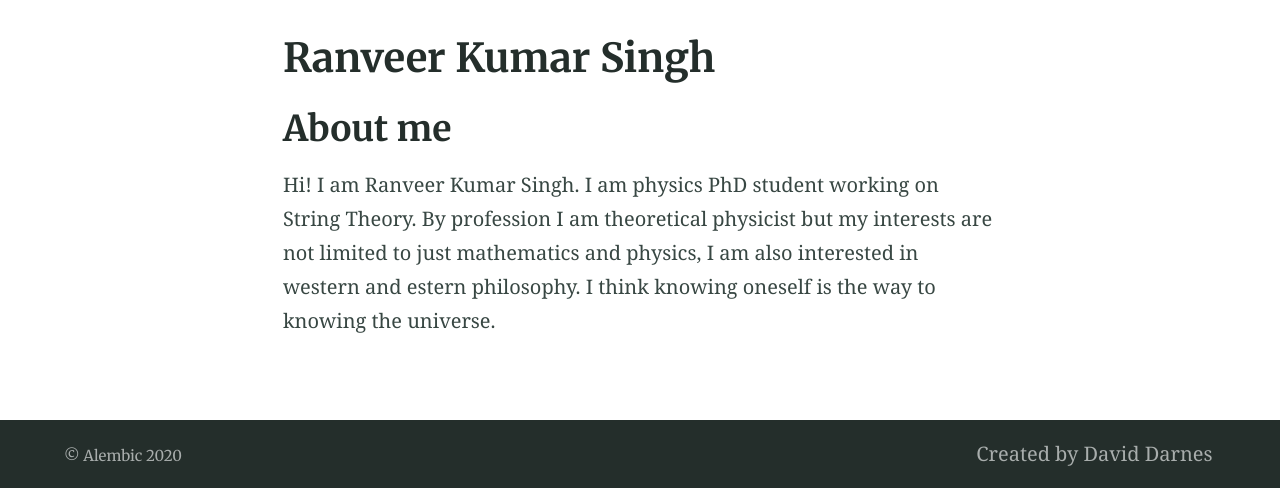
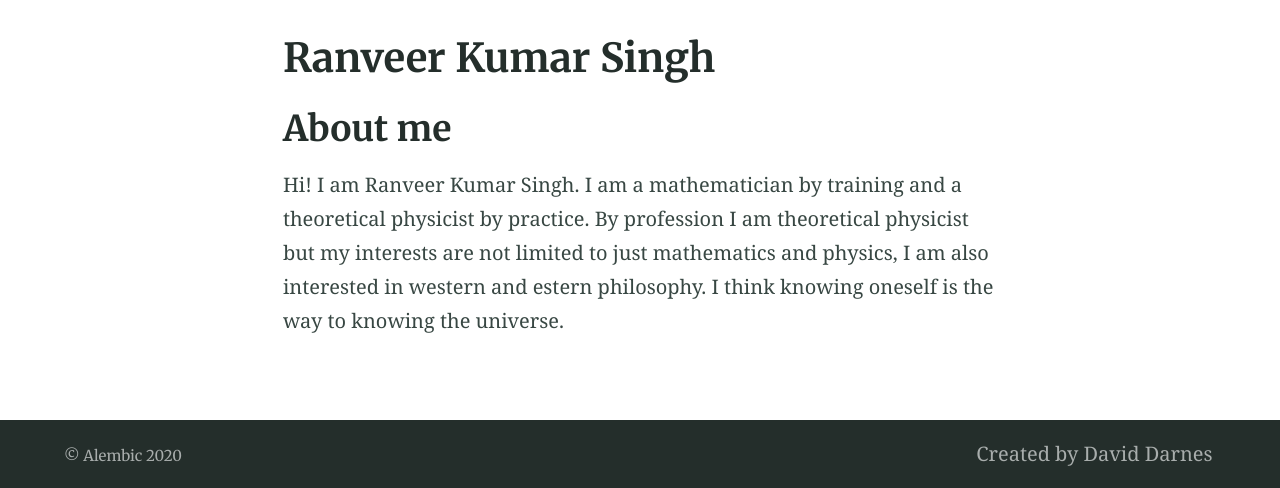
Before and after one commit to scsa007316/ranveer14.github.io, a Jekyll site: the page built from index.md, in a window 1280 px wide, cut to the strip 412-900 px from the top of the page. Built offline with Jekyll 4.4.1, drawn with Linux system fonts in a browser that asks for light colours.

Commit message:
Update index.md

```diff
--- a/index.md
+++ b/index.md
@@ -3,8 +3,8 @@ title: Ranveer Kumar Singh
 feature_text: |
   ## Ranveer Kumar Singh
   Welcome to my homepage.
-feature_image: "https://picsum.photos/1300/400?image=989"
+feature_image: "https://news.nus.edu.sg/sites/default/files/resources/research%20blog/2018/2018-12/string_theory-1.jpg"
 excerpt: "Alembic is a starting point for [Jekyll](https://jekyllrb.com/) projects. Rather than starting from scratch, this boilerplate is designed to get the ball rolling immediately. Install it, configure it, tweak it, push it."
 ---
 ## About me
-Hi! I am Ranveer Kumar Singh. I am physics PhD student working on String Theory. By profession I am theoretical physicist but my interests are not limited to just mathematics and physics, I am also interested in western and estern philosophy. I think knowing oneself is the way to knowing the universe.
+Hi! I am Ranveer Kumar Singh. I am a mathematician by training and a theoretical physicist by practice. By profession I am theoretical physicist but my interests are not limited to just mathematics and physics, I am also interested in western and estern philosophy. I think knowing oneself is the way to knowing the universe.
```
